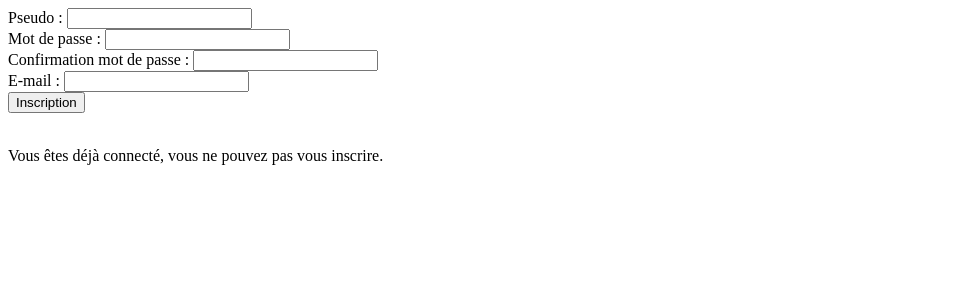
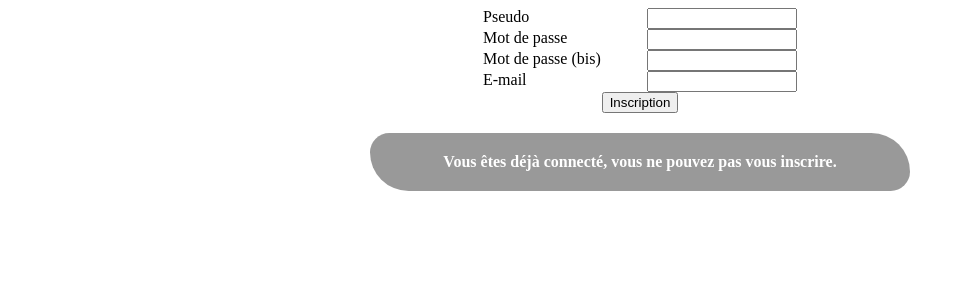
Before and after one commit to Kureb/Blog, a PHP site: page /inscription.php in a window 1280 px wide. Shown: the top 300 px of the page, without its empty margins (0-965 px from the left). Run offline with PHP 8.4, Linux system fonts and the light colour scheme; the visitor is signed in with stand-in values (Sample User, id 1).

Commit message:
Affiche Inscription basé sur Connexion

```diff
--- a/connexion.php
+++ b/connexion.php
@@ -50,12 +50,12 @@ if (isset($_POST['connexion']) && $_POST['connexion'] == 'Connexion'){
 	</head>
 
 	<body>
-		<div id="formulaire">
+		<div class="formulaire">
 		<form action="connexion.php" method="post">
 		<div class="center">
-			<span class="label">Pseudo : </span>
+			<span class="label">Pseudo</span>
 	 		<input class="champ" type="text" name="pseudo" value="<?php if (isset($_POST['pseudo'])) echo htmlentities(trim($_POST['pseudo'])); ?>"/><br>
-			<span class="label">Mot de passe : </span>
+			<span class="label">Mot de passe</span>
 			<input class="champ" type="password" name="pass" value="<?php if (isset($_POST['pass'])) echo htmlentities(trim($_POST['pass']))?>"/><br>
 			<input type="submit" name="connexion" value="Connexion" />
 		</div>
--- a/inscription.php
+++ b/inscription.php
@@ -3,10 +3,10 @@ include_once "Utilisateur.php";
 //error_reporting(-1);
 
 
-$log = '';
+
 session_start();
 if (!empty($_SESSION['login'])){
-	$log .= 'Vous êtes déjà connecté, vous ne pouvez pas vous inscrire.<br>';
+	$log = 'Vous êtes déjà connecté, vous ne pouvez pas vous inscrire.<br>';
 	header("Refresh: 2, url=membre.php");
 }
 
@@ -20,16 +20,16 @@ if (isset($_POST['inscription']) && $_POST['inscription'] == 'Inscription'){
 		&& (isset($_POST['mail']) && !empty($_POST['mail']))){
 		//on vérifie le mail
 		if (!preg_match("#^[a-z0-9._-]+@[a-z0-9._-]{2,}.[a-z]{2,4}$#", $_POST['mail'])){
-			$log .= 'Adresse mail non valide.<br>';
+			$log = 'Adresse mail non valide.<br>';
 		}
 		elseif($_POST['pass'] != $_POST['pass_c']){
-			$log .= 'Les deux mots de passe ne correspondent pas.<br>';
+			$log = 'Les deux mots de passe ne correspondent pas.<br>';
 		}else{
 			$pseudo = htmlentities($_POST['pseudo']);
 			$user = Utilisateur::findByLogin($pseudo);
 
 			if($user!=false){
-				$log .= 'Utilisateur déjà enregistré dans la base.<br>';
+				$log = 'Utilisateur déjà enregistré dans la base.<br>';
 			}
 			else{
 				$user = new Utilisateur();
@@ -39,7 +39,7 @@ if (isset($_POST['inscription']) && $_POST['inscription'] == 'Inscription'){
 				//$user->setAttr("chmod", "0");
 				$user->insert();
 
-				$log .= 'Inscription prise en compte. Merci ! <br>';
+				$log = 'Inscription prise en compte. Merci ! <br>';
 				$log .= 'Connexion en cours. <br>';
 
 				$_SESSION['login'] = $_POST['pseudo'];
@@ -48,7 +48,7 @@ if (isset($_POST['inscription']) && $_POST['inscription'] == 'Inscription'){
 		}
 
 	}else{
-		$log .= 'Au moins un champ est vide.<br>';
+		$log = 'Au moins un champ est vide.<br>';
 	}
 }
 
@@ -59,42 +59,29 @@ if (isset($_POST['inscription']) && $_POST['inscription'] == 'Inscription'){
 	<head>
 		<title>Inscription</title>
 		<meta charset="utf-8" />
+		<style type="text/css"></style>
+		<link rel="stylesheet" href="test.css" />
 	</head>
 
 	<body>
-		<div id="formulaire">
+		<div class="formulaire">
 		<form action="inscription.php" method="post">
-	 		Pseudo :
-	 			<input type="text" name="pseudo" value="<?php if (isset($_POST['pseudo'])) echo htmlentities(trim($_POST['pseudo'])); ?>"/><br>
-			Mot de passe :
-				<input type="password" name="pass" value="<?php if (isset($_POST['pass'])) echo htmlentities(trim($_POST['pass']))?>"/><br>
-			Confirmation mot de passe :
-				<input type="password" name="pass_c" value="<?php if (isset($_POST['pass_c'])) echo htmlentities(trim($_POST['pass_c']))?>"/><br>
-			E-mail :
-				<input type="text" name="mail" value="<?php if (isset($_POST['mail'])) echo htmlentities(trim($_POST['mail']))?>"/><br>
+	 	<div class="center">
+	 		<span class="label">Pseudo</span>
+	 		<input class="champ" type="text" name="pseudo" value="<?php if (isset($_POST['pseudo'])) echo htmlentities(trim($_POST['pseudo'])); ?>"/><br>
+			<span class="label">Mot de passe</span>
+			<input class="champ" type="password" name="pass" value="<?php if (isset($_POST['pass'])) echo htmlentities(trim($_POST['pass']))?>"/><br>
+			<span class="label">Mot de passe (bis)</span>
+			<input class="champ" type="password" name="pass_c" value="<?php if (isset($_POST['pass_c'])) echo htmlentities(trim($_POST['pass_c']))?>"/><br>
+			<span class="label">E-mail</span>
+			<input class="champ" type="text" name="mail" value="<?php if (isset($_POST['mail'])) echo htmlentities(trim($_POST['mail']))?>"/><br>
 			<input type="submit" name="inscription" value="Inscription" />
+		</div>
 		</form>
-		<?php if (isset($log)) echo '<br />' . $log; ?>
+		<?php
+			if (isset($log))
+				echo '<div class="message">' . $log . '</div>';
+		?>
 		</div>
 	</body>
 </html>
-
-<!--
-/* Pour éviter l'usage des balises dans les champs
- * j'utilise htmlentities */
-if((sizeof($_POST['pseudo'])==0) && (sizeof($_POST['mdp'])==0)){
-	$pseudo=htmlentities($_POST['pseudo']);
-	$user = Utilisateur::findByLogin($pseudo);
-	if($user!=false) {
-		$mdp=htmlentities($_POST['mdp']);
-		if(sha1($mdp)==$user->getAttr("password"))
-			echo "connexion possible";
-		else
-			echo "mdp incorrecte";
-	}//else{
-		//echo "utilisateur inconnu";
-	//}
-}//else{
-	//echo "remplissez les 2 champs svp";
-//}
--->
--- a/test.css
+++ b/test.css
@@ -1,6 +1,6 @@
 .message {
-	-moz-border-radius: 20px;
-	-webkit-border-radius: 20px;
+	-moz-border-radius: 20px 40px;
+	-webkit-border-radius: 20px 40px;
 	border-radius: 20px 40px;
 	padding: 20px;
 	margin: auto;
@@ -14,7 +14,7 @@
 
 
 
-#formulaire {
+.formulaire {
 	text-align: center;
 }
 
@@ -25,15 +25,12 @@
 
 .champ {
 	text-align: center;
+	width: 150px;
 }
 
 .label {
 	text-align: left;
 	vertical-align: top;
-	width: 120px;
+	width: 160px;
 	display: inline-block;
 }
-
-input {
-	width: 150px;
-}
```
